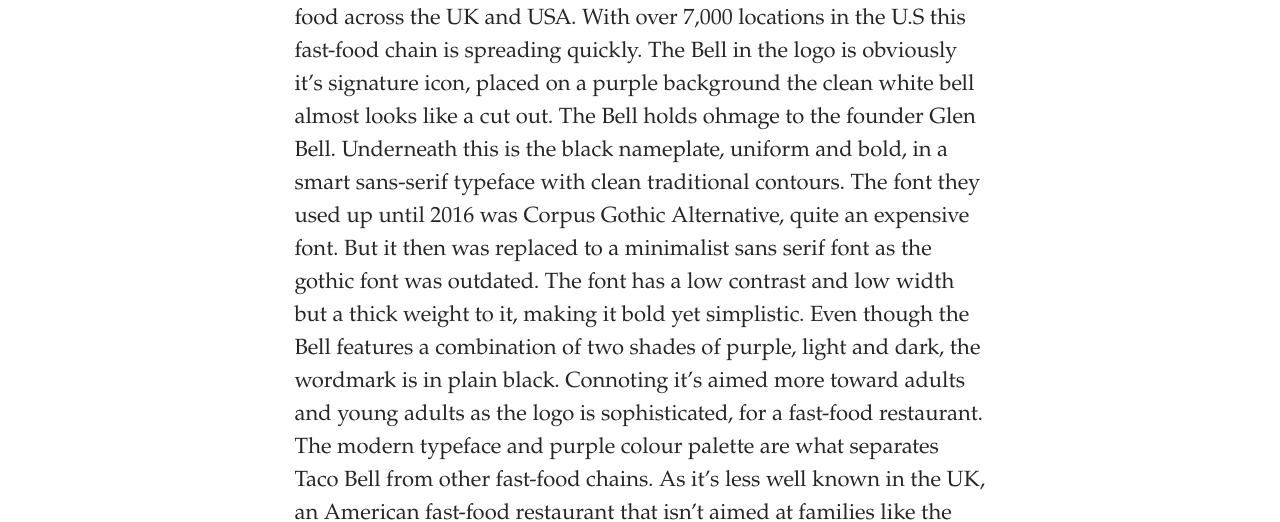
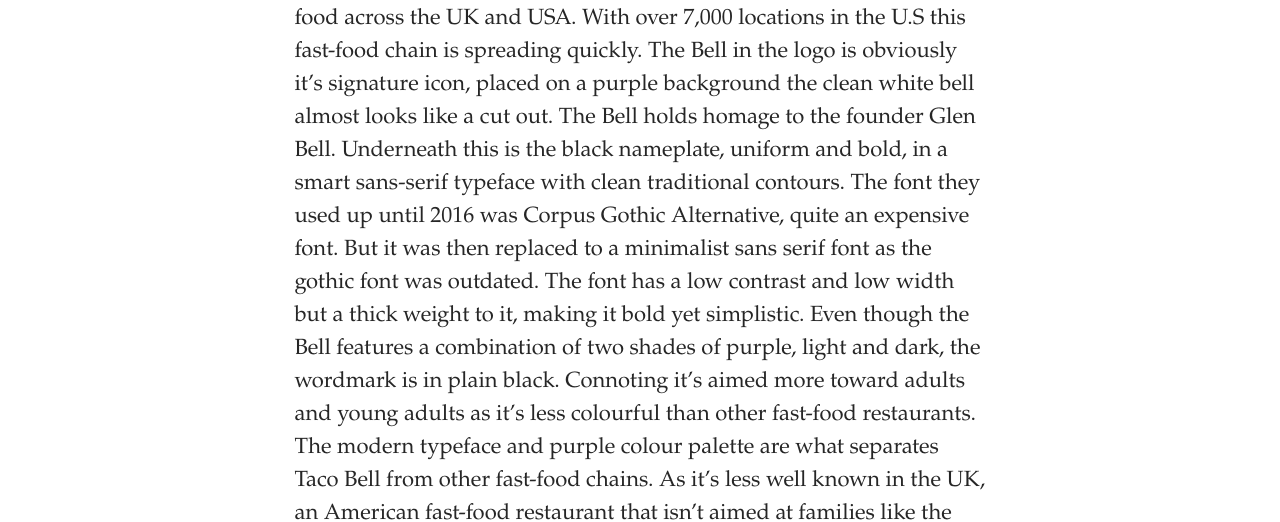
Before and after one commit to eve022/typoggy, a Jekyll site: the page built from _posts/2021-12-06-typography-mexicana.md, in a window 1280 px wide and 1400 px high. Shown: the part 383-905 px from the top of the window. Built offline with Jekyll 4.4.1, drawn with Linux system fonts in a browser that asks for light colours; some web fonts are replaced; some of the changed text lies outside the part shown.

Commit message:
Update Post “2021-12-06-typography-mexicana”

```diff
--- a/_posts/2021-12-06-typography-mexicana.md
+++ b/_posts/2021-12-06-typography-mexicana.md
@@ -6,7 +6,7 @@
 title_color: "#ffffff"
 comments: false
 ---
-**Taco Bell.** The Taco bell logo is a growingly popular icon for Mexican food across the UK and USA. With over 7,000 locations in the U.S this fast-food chain is spreading quickly. The Bell in the logo is obviously it’s signature icon, placed on a purple background the clean white bell almost looks like a cut out. The Bell holds ohmage to the founder Glen Bell. Underneath this is the black nameplate, uniform and bold, in a smart sans-serif typeface with clean traditional contours. The font they used up until 2016 was Corpus Gothic Alternative, quite an expensive font. But it then was replaced to a minimalist sans serif font as the gothic font was outdated. The font has a low contrast and low width but a thick weight to it, making it bold yet simplistic. Even though the Bell features a combination of two shades of purple, light and dark, the wordmark is in plain black. Connoting it’s aimed more toward adults and young adults as the logo is sophisticated, for a fast-food restaurant. The modern typeface and purple colour palette are what separates Taco Bell from other fast-food chains. As it’s less well known in the UK, an American fast-food restaurant that isn’t aimed at families like the other ones might be appealing to more adult consumers.
+**Taco Bell.** The Taco bell logo is a growingly popular icon for Mexican food across the UK and USA. With over 7,000 locations in the U.S this fast-food chain is spreading quickly. The Bell in the logo is obviously it’s signature icon, placed on a purple background the clean white bell almost looks like a cut out. The Bell holds homage to the founder Glen Bell. Underneath this is the black nameplate, uniform and bold, in a smart sans-serif typeface with clean traditional contours. The font they used up until 2016 was Corpus Gothic Alternative, quite an expensive font. But it was then replaced to a minimalist sans serif font as the gothic font was outdated. The font has a low contrast and low width but a thick weight to it, making it bold yet simplistic. Even though the Bell features a combination of two shades of purple, light and dark, the wordmark is in plain black. Connoting it’s aimed more toward adults and young adults as it’s less colourful than other fast-food restaurants. The modern typeface and purple colour palette are what separates Taco Bell from other fast-food chains. As it’s less well known in the UK, an American fast-food restaurant that isn’t aimed at families like the other ones might be appealing to more adult consumers.
 
 **Chipotle.** Chipotle is an American company with strong Mexican influences. Amazingly popular in the U.S, it’s now slowly gaining popularity in Europe with 12 stores and more to open. The Chipotle logo is compelling, it’s bright red and fiery. Featuring the famous chilli pepper which has an artistic swirl design along with the company’s name it sits on a pallet of red and brown.  The original emblem had a handwritten font similar to papyrus typeface. However, it looked cheap and tacky. The new font is a custom one but can be compared to Gotham Bold, created by Tobias Frere-Jones. This font looks classy and modern in comparison to their old emblem back in 1993. The typeface is in all capitals, it’s light weighted and has low contrast. Making it still stand out without being overly colourful or too busy.
 
```
